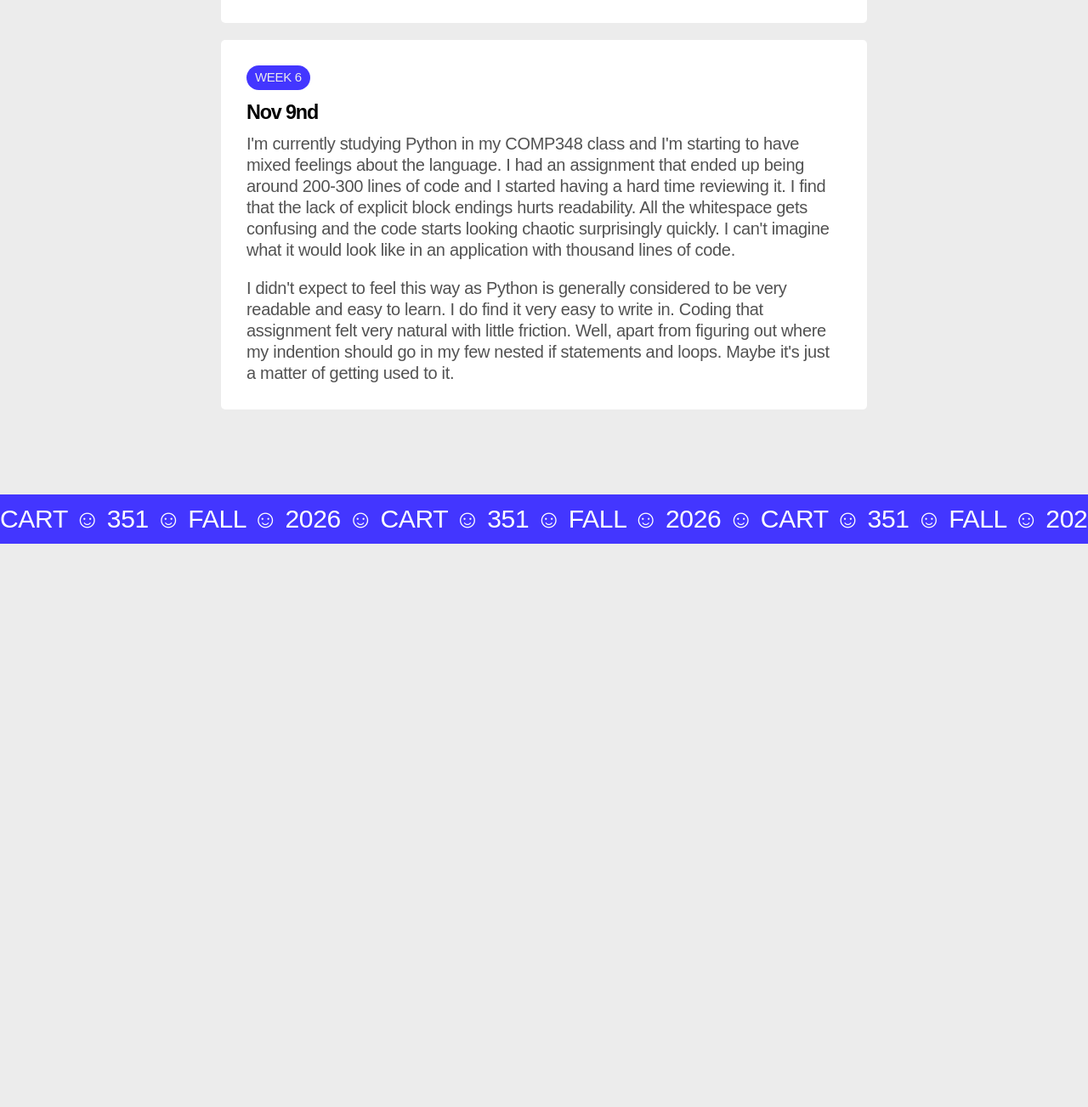
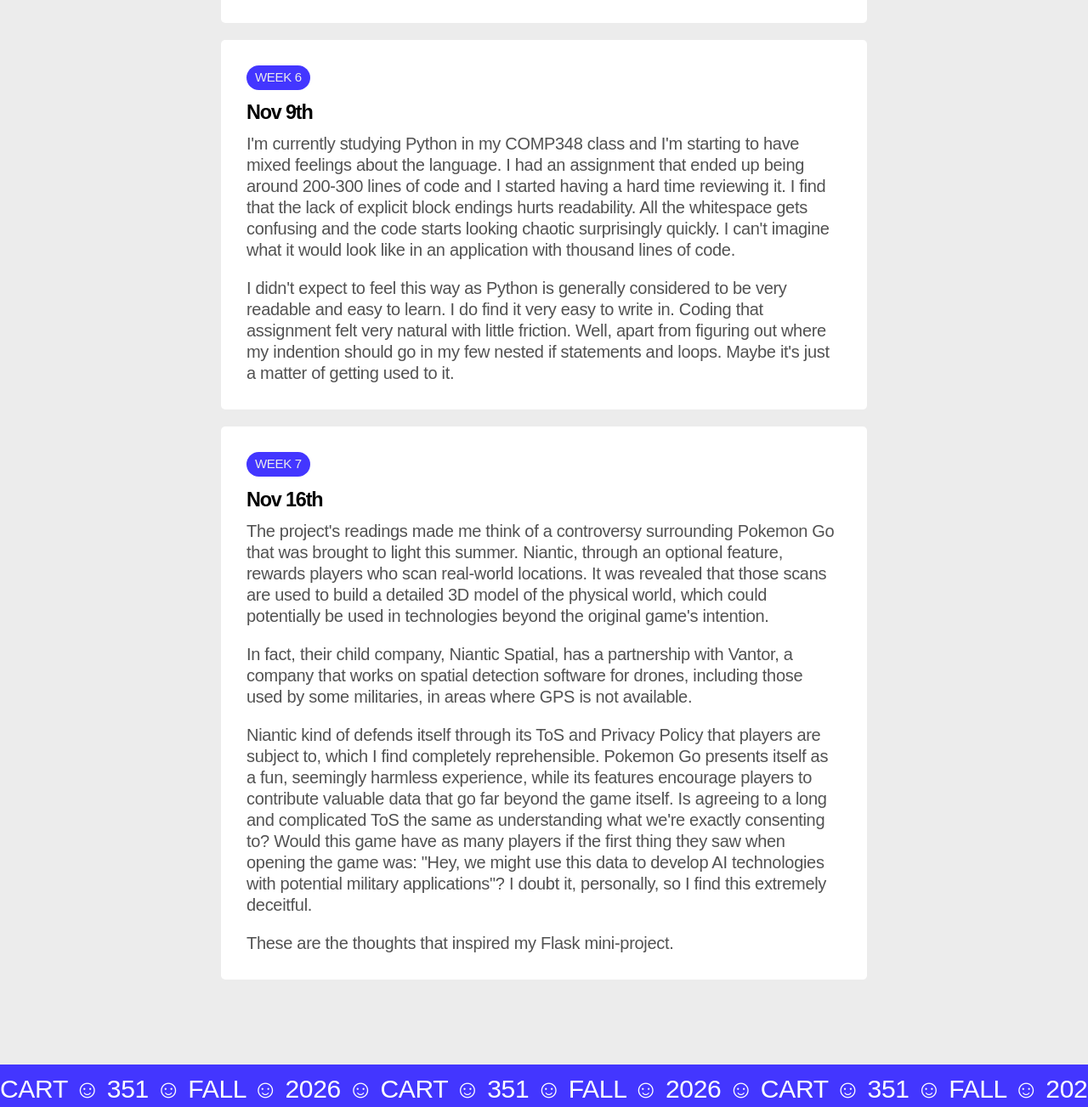
Before and after one commit to rob-pak/cart351, a plain HTML site: page journal.html in a window 1280 px wide. Shown: the part 3313-4616 px from the top of the page at 85% size. Before the commit the page ends 3953 px from the top, so only its background shows below. Drawn offline with Linux system fonts and the light colour scheme.

Commit message:
add journal entry #7

```diff
--- a/journal.html
+++ b/journal.html
@@ -140,7 +140,7 @@
 				</section>
 				<section id="week6" class="journal__entry">
 					<span class="pill">WEEK 6</span>
-					<h3>Nov 9nd</h3>
+					<h3>Nov 9th</h3>
 					<article>
 						<p>I'm currently studying Python in my COMP348 class and I'm starting to have mixed feelings about the
 							language. I had an assignment that ended up being around 200-300 lines of code and I started having
@@ -151,6 +151,16 @@
 							I do find it very easy to write in. Coding that assignment felt very natural with
 							little friction. Well, apart from figuring out where my indention should go in my few nested if statements
 							and loops. Maybe it's just a matter of getting used to it.</p>
+					</article>
+				</section>
+				<section id="week7" class="journal__entry">
+					<span class="pill">WEEK 7</span>
+					<h3>Nov 16th</h3>
+					<article>
+						<p>The project's readings made me think of a controversy surrounding Pokemon Go that was brought to light this summer. Niantic, through an optional feature, rewards players who scan real-world locations. It was revealed that those scans are used to build a detailed 3D model of the physical world, which could potentially be used in technologies beyond the original game's intention.</p>
+						<p>In fact, their child company, Niantic Spatial, has a partnership with Vantor, a company that works on spatial detection software for drones, including those used by some militaries, in areas where GPS is not available.</p>
+						<p>Niantic kind of defends itself through its ToS and Privacy Policy that players are subject to, which I find completely reprehensible. Pokemon Go presents itself as a fun, seemingly harmless experience, while its features encourage players to contribute valuable data that go far beyond the game itself. Is agreeing to a long and complicated ToS the same as understanding what we're exactly consenting to? Would this game have as many players if the first thing they saw when opening the game was: "Hey, we might use this data to develop AI technologies with potential military applications"? I doubt it, personally, so I find this extremely deceitful.</p>
+						<p>These are the thoughts that inspired my Flask mini-project.</p>
 					</article>
 				</section>
 			</div>
```
